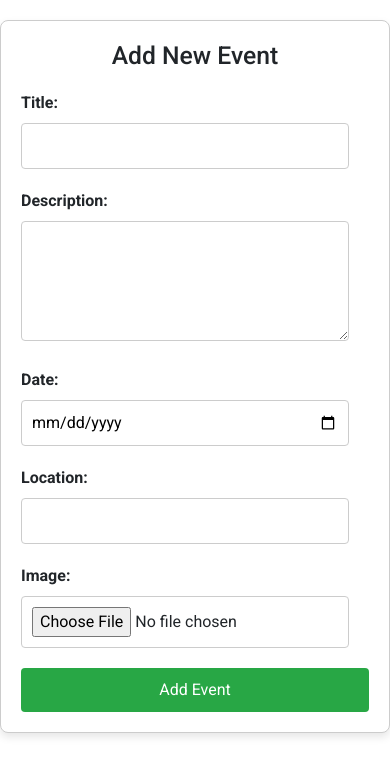
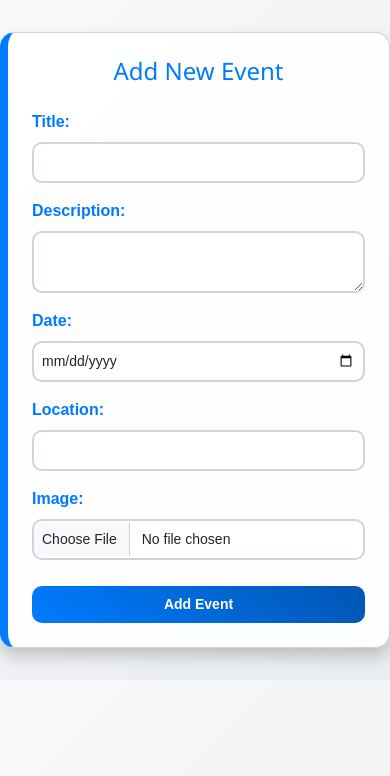
Before and after one commit to shivakumar-bandi/sanatandharm-seva.org, a React (Vite) app: page /add-event in a window 390 px wide. Shown: the top 776 px of the page. Built offline with nearby package versions, Linux system fonts and the light colour scheme.

Commit message:
Your commit changes in addevent and css

```diff
--- a/src/vendorDashboard/components/forms/AddEvent.css
+++ b/src/vendorDashboard/components/forms/AddEvent.css
@@ -1,117 +1,119 @@
-/* AddEvent.css */
+body {
+  font-family: 'Arial', sans-serif;
+  background: linear-gradient(135deg, #f8f9fa, #e9ecef);
+  color: #333;
+  margin: 0;
+  padding: 0;
+  box-sizing: border-box;
+}
+
+.card {
+  width: 100%;
+  max-width: 600px;
+  margin: 2rem auto;
+  padding: 2rem;
+  background: rgba(255, 255, 255, 0.9);
+  box-shadow: 0 8px 16px rgba(0, 0, 0, 0.2);
+  border-radius: 15px;
+  border-left: 8px solid #007bff;
+}
+
+.card-title {
+  font-size: 2rem;
+  color: #007bff;
+  text-align: center;
+  margin-bottom: 1.5rem;
+  font-family: 'Segoe UI', Tahoma, Geneva, Verdana, sans-serif;
+}
 
 .add-event-form {
   width: 100%;
-  max-width: 600px;
-  margin: 20px auto;
-  padding: 20px;
-  border: 1px solid #ccc;
-  border-radius: 8px;
-  box-shadow: 0 4px 8px rgba(0, 0, 0, 0.1);
-  background-color: #fff;
-  animation: fadeIn 1s ease-out;
-}
-
-.add-event-form h2 {
-  text-align: center;
-  margin-bottom: 20px;
 }
 
 .form-group {
-  margin-bottom: 20px;
+  margin-bottom: 1rem;
 }
 
 .form-group label {
   display: block;
-  margin-bottom: 8px;
   font-weight: bold;
+  color: #007bff;
+  margin-bottom: 0.5rem;
 }
 
-.form-group input,
-.form-group textarea {
-  width: calc(100% - 20px);
-  padding: 10px;
-  border: 1px solid #ccc;
-  border-radius: 4px;
-  font-size: 1em;
-  transition: border-color 0.3s ease, box-shadow 0.3s ease;
+.form-control {
+  width: 100%;
+  padding: 0.75rem;
+  font-size: 1rem;
+  border: 2px solid #ced4da;
+  border-radius: 10px;
+  transition: border-color 0.3s ease-in-out, box-shadow 0.3s ease-in-out;
+  margin-bottom: 1rem;
 }
 
-.form-group input:focus,
-.form-group textarea:focus {
-  border-color: #28a745;
+.form-control:focus {
+  border-color: #007bff;
   outline: none;
-  box-shadow: 0 0 5px rgba(0, 0, 0, 0.1);
+  box-shadow: 0 0 8px rgba(0, 123, 255, 0.5);
 }
 
-.form-group textarea {
-  resize: vertical;
-  height: 120px;
+.btn-primary {
+  background: linear-gradient(45deg, #007bff, #0056b3);
+  border: none;
+  padding: 0.75rem 1.25rem;
+  margin-top: 10px;
+  font-size: 1rem;
+  font-weight: bold;
+  border-radius: 10px;
+  transition: background 0.3s ease-in-out, box-shadow 0.3s ease-in-out;
+  width: 100%;
+  color: #fff;
+  cursor: pointer;
 }
 
-button {
-  width: 100%;
-  padding: 10px 15px;
-  border: none;
-  border-radius: 4px;
-  background-color: #28a745;
-  color: white;
-  font-size: 1em;
-  cursor: pointer;
-  transition: background-color 0.3s ease, transform 0.2s ease;
+.btn-primary:hover {
+  background: linear-gradient(45deg, #0056b3, #004085);
+  box-shadow: 0 4px 12px rgba(0, 0, 0, 0.3);
 }
 
-button:hover {
-  background-color: #218838;
-  transform: scale(1.05);
-}
-
-.loading-spinner {
-  border: 4px solid rgba(0, 0, 0, 0.1);
-  border-radius: 50%;
-  border-top: 4px solid #28a745;
-  width: 24px;
-  height: 24px;
-  margin: 0 auto;
-  animation: spin 1s linear infinite;
-}
-
-@keyframes spin {
-  0% { transform: rotate(0deg); }
-  100% { transform: rotate(360deg); }
-}
-
-.popup-message {
-  position: fixed;
-  bottom: 20px;
-  left: 50%;
-  transform: translateX(-50%);
-  background-color: #fff;
-  border: 1px solid #ccc;
-  border-radius: 8px;
-  box-shadow: 0 4px 8px rgba(0, 0, 0, 0.1);
-  padding: 10px;
-  z-index: 1000;
-  animation: popup 0.5s ease-out;
+.success-message,
+.error-message {
+  text-align: center;
+  padding: 1rem;
+  border-radius: 10px;
+  margin-bottom: 1rem;
+  font-weight: bold;
+  font-family: 'Segoe UI', Tahoma, Geneva, Verdana, sans-serif;
 }
 
 .success-message {
-  border-color: #28a745;
+  background: rgba(40, 167, 69, 0.2);
   color: #28a745;
+  border: 1px solid #28a745;
 }
 
 .error-message {
-  border-color: #dc3545;
+  background-color: rgba(220, 53, 69, 0.1);
   color: #dc3545;
+  border: 1px solid #dc3545;
 }
 
-@keyframes popup {
-  from {
-    opacity: 0;
-    transform: translateY(20px);
+@media (max-width: 600px) {
+  .card {
+    padding: 1.5rem;
   }
-  to {
-    opacity: 1;
-    transform: translateY(0);
+
+  .card-title {
+    font-size: 1.5rem;
+  }
+
+  .form-control {
+    font-size: 0.875rem;
+    padding: 0.5rem;
+  }
+
+  .btn-primary {
+    font-size: 0.875rem;
+    padding: 0.5rem 1rem;
   }
 }
--- a/src/vendorDashboard/components/forms/AddEvent.jsx
+++ b/src/vendorDashboard/components/forms/AddEvent.jsx
@@ -59,14 +59,16 @@ const AddEvent = ({ eventToEdit, onEditSuccess }) => {
   };
 
   return (
+    <div className="card">
       <form className="add-event-form" onSubmit={handleSubmit}>
-      <h2>{eventToEdit ? 'Edit Event' : 'Add New Event'}</h2>
+        <h2 className="card-title">{eventToEdit ? 'Edit Event' : 'Add New Event'}</h2>
         {loading && <div className="loading-spinner"></div>}
         {successMessage && <div className="popup-message success-message">{successMessage}</div>}
         {errorMessage && <div className="popup-message error-message">{errorMessage}</div>}
         <div className="form-group">
           <label htmlFor="title">Title:</label>
           <input
+            className="form-control"
             type="text"
             id="title"
             value={title}
@@ -77,6 +79,7 @@ const AddEvent = ({ eventToEdit, onEditSuccess }) => {
         <div className="form-group">
           <label htmlFor="description">Description:</label>
           <textarea
+            className="form-control"
             id="description"
             value={description}
             onChange={(e) => setDescription(e.target.value)}
@@ -86,6 +89,7 @@ const AddEvent = ({ eventToEdit, onEditSuccess }) => {
         <div className="form-group">
           <label htmlFor="date">Date:</label>
           <input
+            className="form-control"
             type="date"
             id="date"
             value={date}
@@ -96,6 +100,7 @@ const AddEvent = ({ eventToEdit, onEditSuccess }) => {
         <div className="form-group">
           <label htmlFor="location">Location:</label>
           <input
+            className="form-control"
             type="text"
             id="location"
             value={location}
@@ -106,13 +111,17 @@ const AddEvent = ({ eventToEdit, onEditSuccess }) => {
         <div className="form-group">
           <label htmlFor="image">Image:</label>
           <input
+            className="form-control"
             id="image"
             type="file"
             onChange={(e) => setImage(e.target.files[0])}
           />
         </div>
-      <button type="submit">{eventToEdit ? 'Update Event' : 'Add Event'}</button>
+        <button className="btn-primary" type="submit">
+          {eventToEdit ? 'Update Event' : 'Add Event'}
+        </button>
       </form>
+    </div>
   );
 };
 
```
Lines whose indentation alone changed are shown as unchanged.
